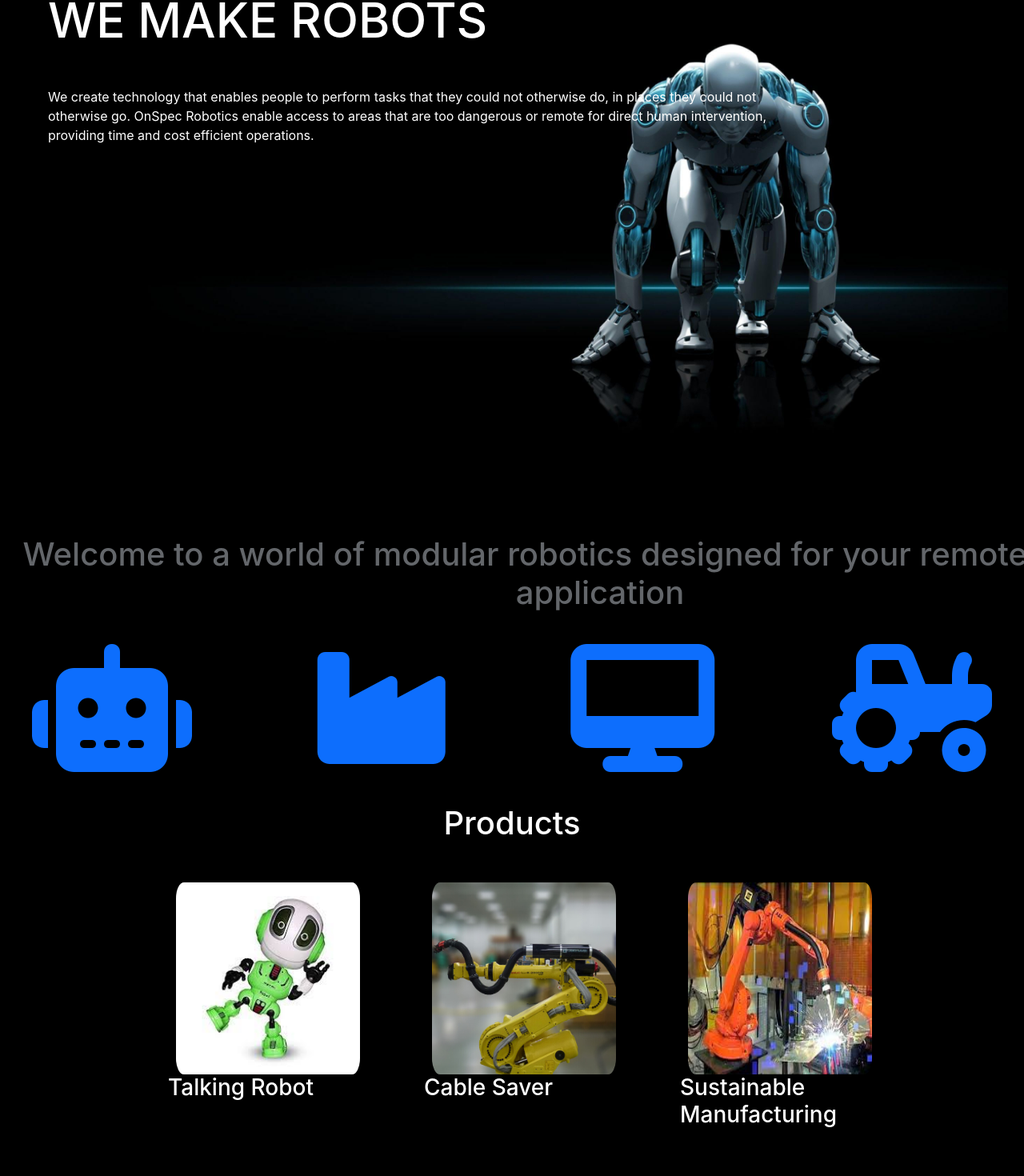
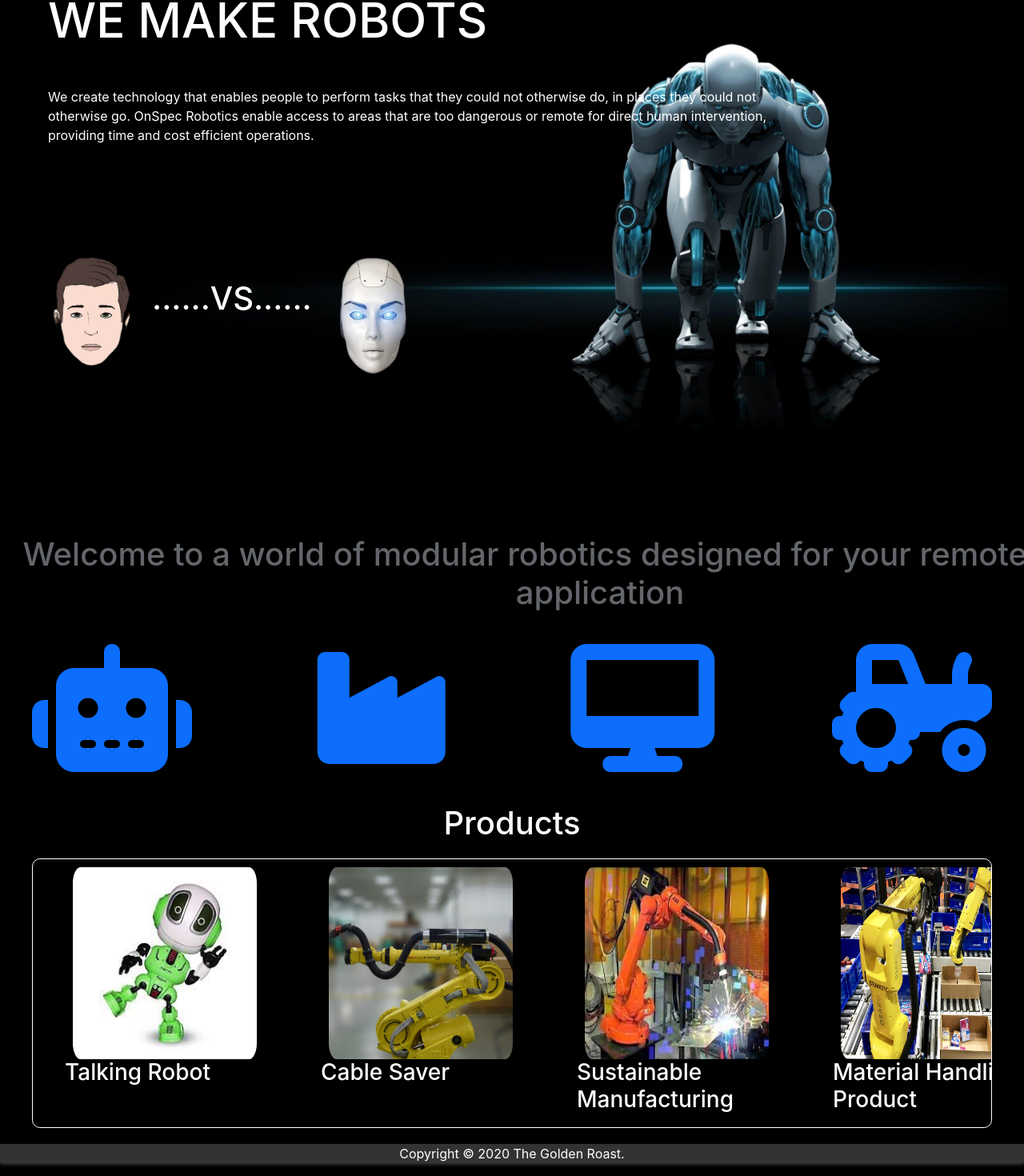
Before and after one commit to reda96/mimocodes_frontend_task, a React (Create React App) app: page / in a window 1280 px wide. Shown: the part 131-1601 px from the top of the page at 80% size. Before the commit the page ends 1579 px from the top, so only its background shows below. Built offline with nearby package versions, Linux system fonts and the light colour scheme.

Commit message:
add-price-section

```diff
--- a/public/index.html
+++ b/public/index.html
@@ -41,6 +41,7 @@
       To begin the development, run `npm start` or `yarn start`.
       To create a production bundle, use `npm run build` or `yarn build`.
     -->
+
 </body>
 
 </html>
--- a/src/App.css
+++ b/src/App.css
@@ -33,3 +33,15 @@
     transform: rotate(360deg);
   }
 }
+footer {
+  position: relative;
+  clear: both;
+  width: 100%;
+  margin-top: 20px;
+  left: 0;
+  bottom: 0;
+  background-color: #333;
+  box-shadow: 0 2px 4px 0 #333;
+  color: white;
+  text-align: center;
+}
--- a/src/App.js
+++ b/src/App.js
@@ -62,6 +62,10 @@
           />
         </Switch>
       </Router>
+
+      <footer>
+        <p>Copyright &copy; 2020 The Golden Roast.</p>
+      </footer>
     </div>
   );
 }
--- a/src/components/Hero.css
+++ b/src/components/Hero.css
@@ -10,7 +10,7 @@
 }
 
 .wrapper {
-  width: 1000px;
+  width: 1200px;
   overflow-x: scroll;
   overflow-y: hidden;
   margin: 0 auto;
@@ -18,11 +18,15 @@
   grid-template-columns: repeat(6, auto);
   grid-gap: 0 50px;
   color: white;
-  padding: 30px 60px;
+  padding: 10px 30px;
   padding-right: 0;
   -ms-overflow-style: none; /* IE and Edge */
   scrollbar-width: none; /* Firefox */
   border-radius: 10px;
+
+  border: 0.5px solid white;
+  box-shadow: wheat;
+  border-radius: 10px white;
 }
 .empty {
   width: 10px;
@@ -47,6 +51,17 @@
   transform-origin: top center;
 }
 
+.animate-slideup2 {
+  display: flex;
+  padding-left: 40px;
+  margin-top: 100px;
+  max-width: 1000px;
+  height: 250px;
+  overflow: hidden;
+  transform: translateY(-200px);
+  animation: slideup2 1000ms cubic-bezier(0.65, 0, 0.35, 1) 1 forwards;
+  transform-origin: top center;
+}
 @keyframes slideup {
   0% {
     transform: translateY(-200px);
@@ -55,3 +70,11 @@
     transform: translateY(0px);
   }
 }
+@keyframes slideup2 {
+  0% {
+    transform: translateX(-200px);
+  }
+  100% {
+    transform: translateX(0px);
+  }
+}
--- a/src/components/HeroSection.js
+++ b/src/components/HeroSection.js
@@ -5,6 +5,8 @@
 import Product3 from "../assets/IMHX2019_BoxPicking-Osaro-1170x877.jpg";
 import Product4 from "../assets/MMCI-robotics-1120product.jpg";
 import Product0 from "../assets/talking.jpg";
+import Robot from "../assets/robot.png";
+import Human from "../assets/human.png";
 const HeroSection = () => {
   return (
     <div>
@@ -18,6 +20,12 @@
             remote for direct human intervention, providing time and cost
             efficient operations.
           </p>
+        </div>
+
+        <div className="animate-slideup2">
+          <img width="150px" height="150px" src={Human} alt="humanFace" />{" "}
+          <h1 style={{ marginTop: "30px" }}>......VS......</h1>
+          <img width="150px" height="150px" src={Robot} alt="robotFace" />
         </div>
       </div>
 
@@ -40,7 +48,7 @@
           <i className="fas fa-tractor fa-10x "></i>
         </div>
       </div>
-      <div>
+      <div className="products">
         <h1 style={{ color: "white", textAlign: "center", margin: "20px" }}>
           Products
         </h1>
```
Also changed, not shown: src/assets/human.png (added), src/assets/robot.png (added).
